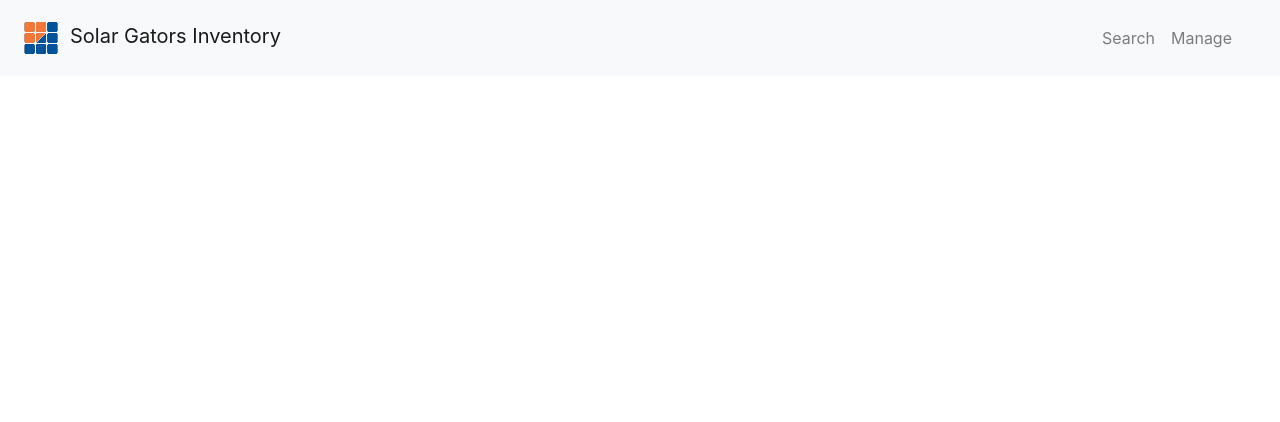
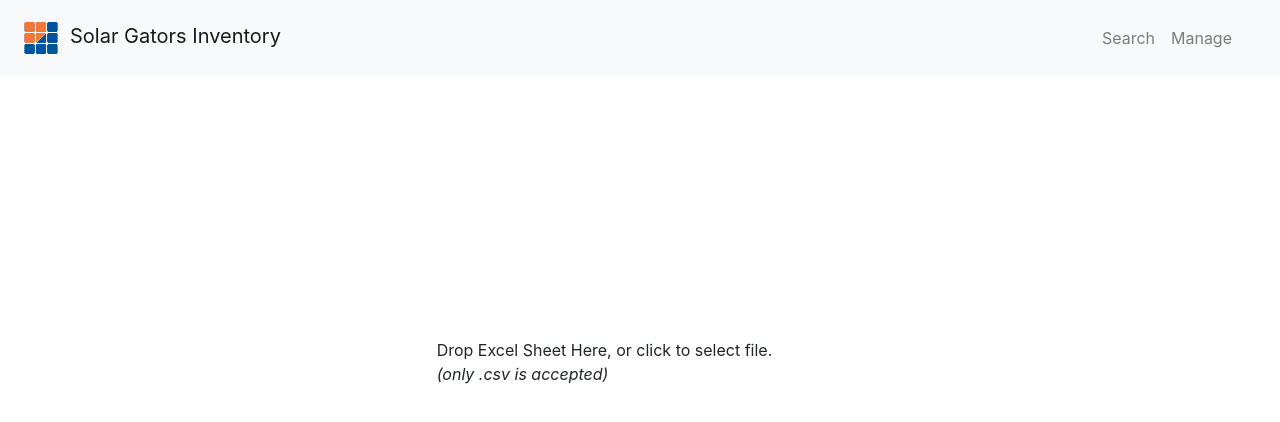
Before and after one commit to Solar-Gators/Inventory-management, a React (Create React App) app: page /import in a window 1280 px wide. Shown: the top 422 px of the page. Built offline with nearby package versions, Linux system fonts and the light colour scheme.

Commit message:
Add an import page

```diff
--- a/package.json
+++ b/package.json
@@ -8,9 +8,12 @@
     "@testing-library/user-event": "^12.2.0",
     "axios": "^0.21.0",
     "bootstrap": "^4.5.3",
+    "moment": "^2.29.1",
+    "papaparse": "^5.3.0",
     "react": "^17.0.1",
     "react-bootstrap": "^1.4.0",
     "react-dom": "^17.0.1",
+    "react-dropzone": "^11.2.4",
     "react-loading-skeleton": "^2.1.1",
     "react-router-dom": "^5.2.0",
     "react-scripts": "4.0.0",
--- a/src/App.js
+++ b/src/App.js
@@ -8,6 +8,7 @@ import {
 } from "react-router-dom";
 import Search from './routes/Search';
 import Results from './routes/Results';
+import Import from './routes/Import';
 
 function App() {
   return (
@@ -27,6 +28,7 @@ function App() {
         <Switch>
             <Route exact path="/" component={Search} />
             <Route exact path={["/results/:search", "/results"]} component={Results} />
+            <Route exact path="/import" component={Import} />
         </Switch>
       </div>
 
--- /dev/null
+++ b/src/routes/Import.js
@@ -0,0 +1,42 @@
+import React from 'react'
+import Col from 'react-bootstrap/Col';
+import Row from 'react-bootstrap/Row';
+import Dropzone from 'react-dropzone';
+import Papa from 'papaparse';
+import axios from 'axios';
+
+export default class Search extends React.Component {
+
+    state = {
+        itemDropped: false
+    }
+
+    render() {
+        return (
+            <Row className="align-items-center" style={{ height: 'calc(100% - 76px)' }}>
+                <Col md={{span: 4, offset: 4}}>
+                    <Dropzone onDrop={async (acceptedFile, rejectedFile) => {
+
+                        let csv = await acceptedFile[0].text()
+                        let json = Papa.parse(csv, { header: true, skipEmptyLines: 'greedy' })
+                        let rows = json.data
+                        console.log(rows)
+                        axios.post("/api/inventory", {
+                            inventory: rows
+                        })
+                    }}
+                    accept=".csv"
+                    >
+                        {({getRootProps, getInputProps}) => (
+                            <div {...getRootProps({className: 'dropzone'})} style={{ height: '200px' }}>
+                                <input {...getInputProps()} />
+                                <p className="m-auto">Drop Excel Sheet Here, or click to select file.</p>
+                                <em className="mb-auto">(only .csv is accepted)</em>
+                            </div>
+                        )}
+                    </Dropzone>
+                </Col>
+            </Row>
+        )
+    }
+}
```
Also changed, not shown: 1 other file (tests, documents, lock files or other folders).
